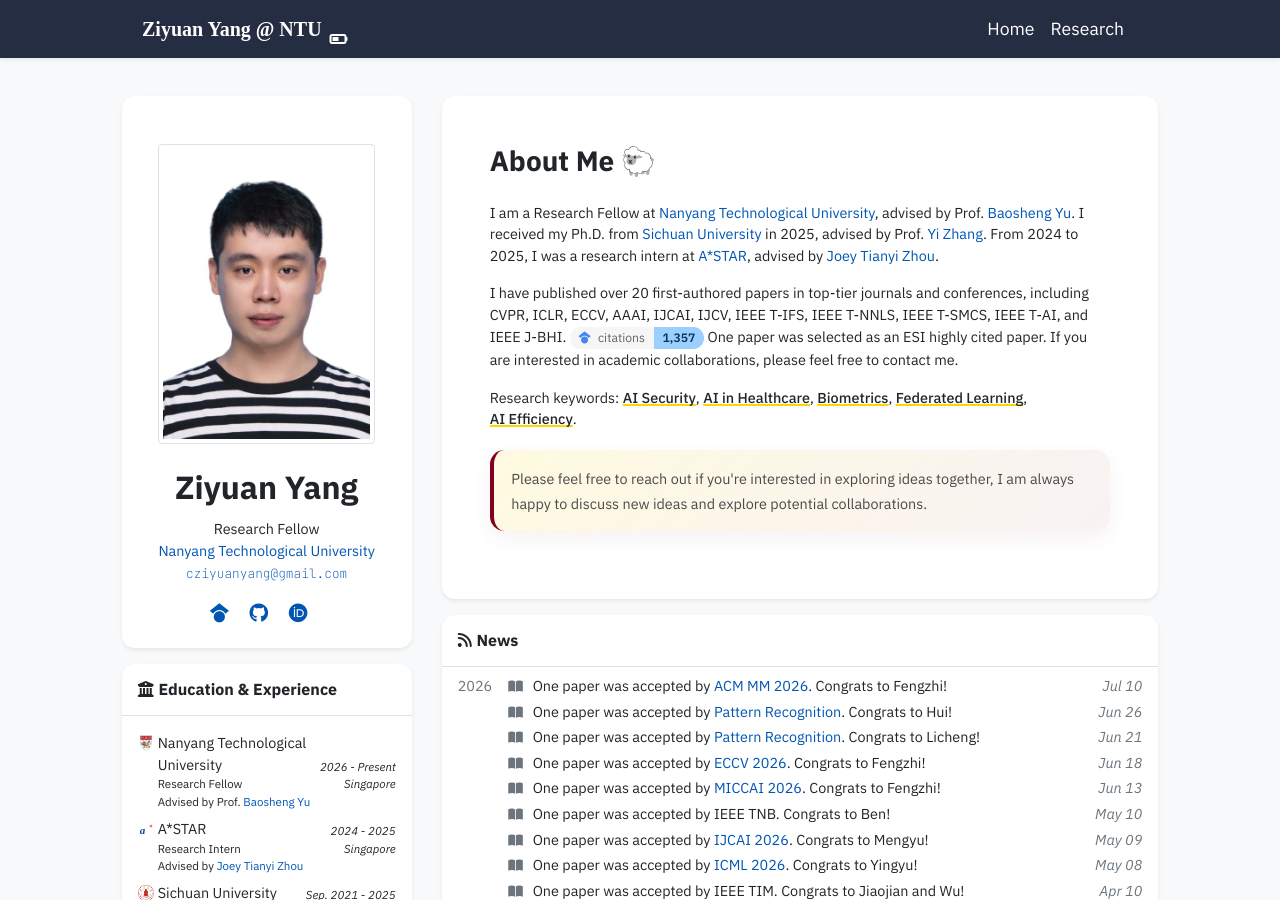
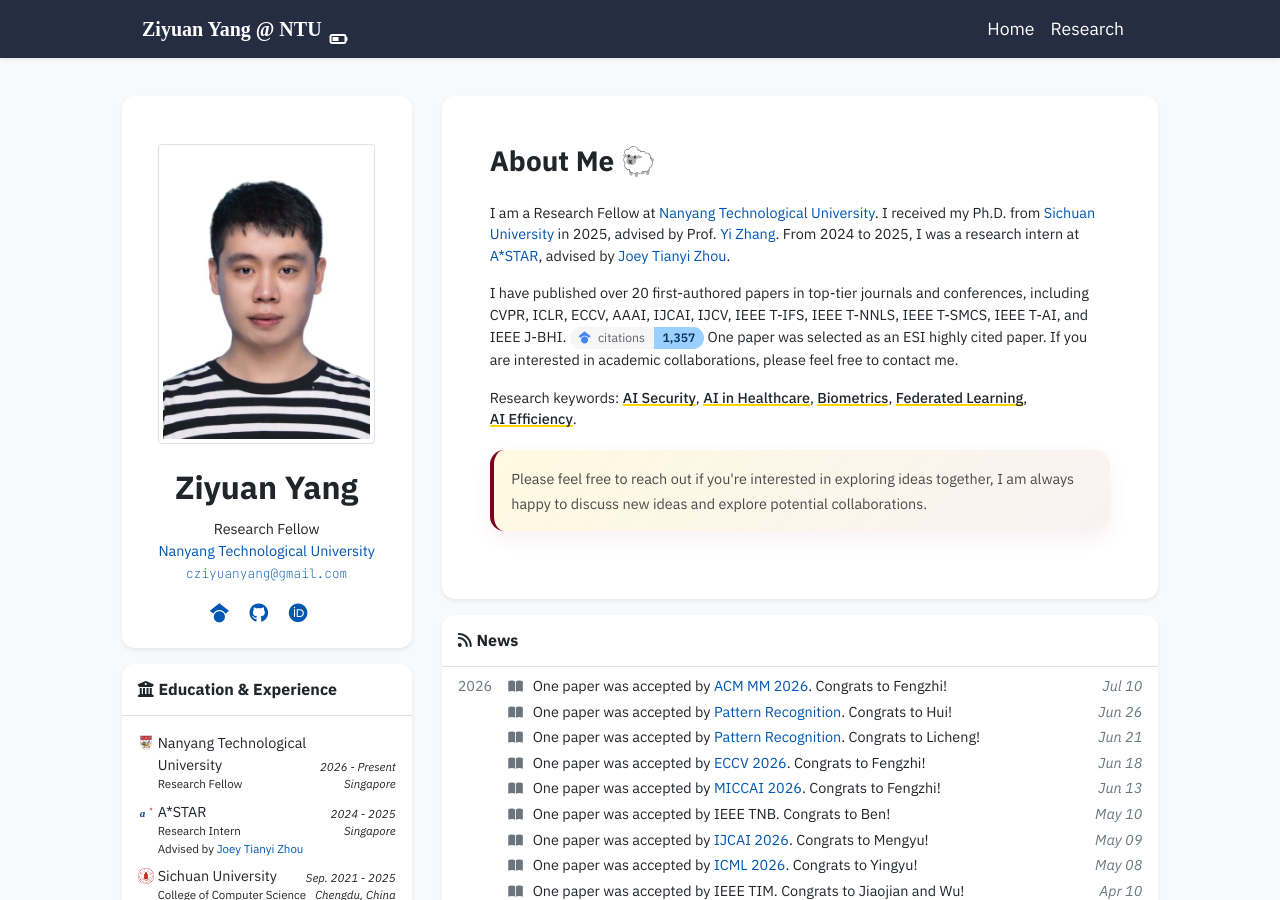
Before and after one commit to Zi-YuanYang/Zi-YuanYang.github.io, a Jekyll site: the page built from index.html, in a window 1280 px wide and 900 px high. Built offline with Jekyll 4.4.1, drawn with Linux system fonts in a browser that asks for light colours; nearby versions of some CDN libraries; some web fonts are replaced; a style sheet for code colours, icons or effects is not loaded.

Commit message:
chore: refresh homepage profile content

```diff
--- a/_data/profile.yml
+++ b/_data/profile.yml
@@ -15,8 +15,7 @@
 short_bio_text_justify: false
 short_bio: >-
   <p>
-    I am a Research Fellow at <a href="https://www.ntu.edu.sg/" target="_blank">Nanyang Technological University</a>, advised by Prof.
-    <a href="https://scholar.google.com/citations?user=fjzIdMQAAAAJ" target="_blank">Baosheng Yu</a>. I received my Ph.D. from
+    I am a Research Fellow at <a href="https://www.ntu.edu.sg/" target="_blank">Nanyang Technological University</a>. I received my Ph.D. from
     <a href="https://en.scu.edu.cn/" target="_blank">Sichuan University</a> in 2025, advised by Prof.
     <a href="https://scholar.google.com/citations?user=kCtQkrkAAAAJ" target="_blank">Yi Zhang</a>. From 2024 to 2025, I was a research
     intern at <a href="https://www.a-star.edu.sg/" target="_blank">A*STAR</a>, advised by
--- a/_includes/widgets/education_experience_card.html
+++ b/_includes/widgets/education_experience_card.html
@@ -33,8 +33,6 @@
                 </div>
                 {% if item.name == "A*STAR" %}
                 <div class="small">Advised by <a href="https://joeyzhouty.github.io/" target="_blank">Joey Tianyi Zhou</a></div>
-                {% elsif item.name == "Nanyang Technological University" %}
-                <div class="small">Advised by Prof. <a href="https://scholar.google.com/citations?user=fjzIdMQAAAAJ" target="_blank">Baosheng Yu</a></div>
                 {% endif %}
             </div>
         </li>
```
